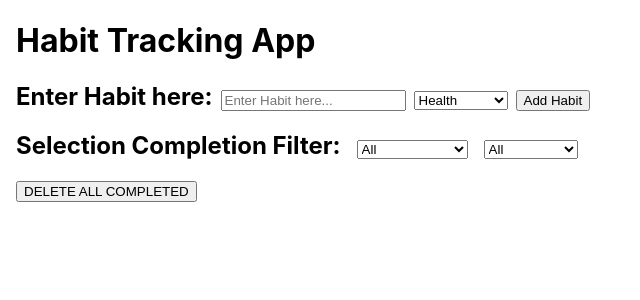
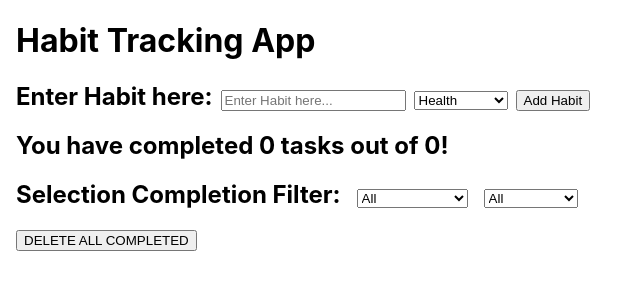
Before and after one commit to THENEXTNEX/orionpractice, a React (Create React App) app in the folder React/habit-tracker/: page / in a window 1280 px wide. Shown: the top 300 px of the page, without its empty margins (0-640 px from the left). Built offline with nearby package versions, Linux system fonts and the light colour scheme.

Commit message:
Added total number of tasks completed out of the list

```diff
--- a/React/habit-tracker/src/App.js
+++ b/React/habit-tracker/src/App.js
@@ -46,6 +46,10 @@ function App() {
   const checkCategoryFilter = (habit) => {
     return categoryFilter === "All" ? true : habit.category === categoryFilter;
   }
+  //Count how many items have been completed
+  const countCompleted = habit.filter((habit) => habit.isDone).filter((habits) =>
+    checkCategoryFilter(habits)).filter((habits) =>
+    checkCompletionFilter(habits)).reduce((sum, habit) => sum + habit.isDone, 0);
   return (
     <div style={{marginLeft: "16px"}} className="Habit Tracker App">
       <h1>Habit Tracking App</h1>
@@ -64,6 +68,7 @@ function App() {
         </select>
         <button onClick={addHabit} style={{marginLeft: "8px"}}>Add Habit</button>
         </h2>
+        <h2>You have completed {countCompleted} tasks out of {habit.length}!</h2>
         <h2>Selection Completion Filter:
           <select //Completion filter box
           onChange={(e) => setCompleteFilter(e.target.value)} style={{marginLeft : "16px"}}
```
